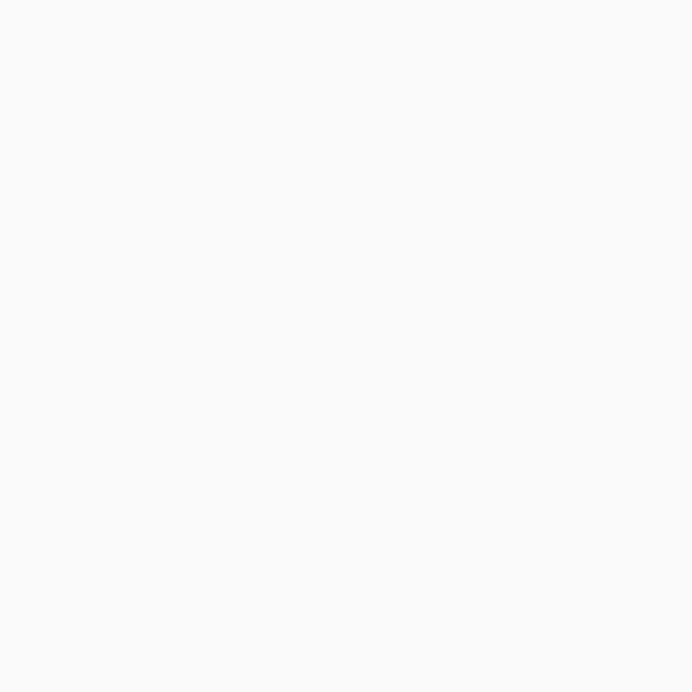
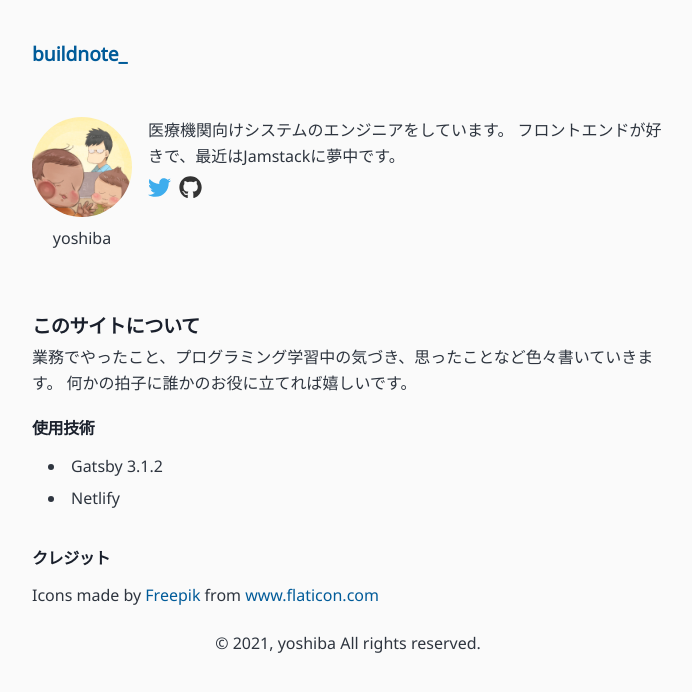
Before and after one commit to yosh1ba/buildnote, a Gatsby site: page /about in a window 1280 px wide. Before the commit this address had no page. Shown: the whole page, without its empty margins (292-984 px from the left). Built offline with nearby package versions, Linux system fonts and the light colour scheme; Gatsby itself is replaced by a stand-in of ours; some packages are replaced by stand-ins of ours.

Commit message:
feat: aboutページ実装

```diff
--- a/src/components/bio.js
+++ b/src/components/bio.js
@@ -1,6 +1,7 @@
 import * as React from "react"
-import { useStaticQuery, graphql } from "gatsby"
+import { useStaticQuery, graphql, Link } from "gatsby"
 import { StaticImage } from "gatsby-plugin-image"
+import { useLocation } from "@reach/router"
 
 import Sns from "../components/sns"
 
@@ -25,6 +26,18 @@ const Bio = () => {
   const author = data.site.siteMetadata?.author
   const social = data.site.siteMetadata?.social
 
+  const location = useLocation()
+  const rootPath = `${__PATH_PREFIX__}/`
+  const isRootPath = location.pathname === rootPath
+  let about
+
+  if (isRootPath){
+    about = (
+      <span>詳しくは<Link to="/about">こちら</Link>。</span>
+
+    )
+  }
+
   return (
     <div className="bio">
       <div>
@@ -46,6 +59,7 @@ const Bio = () => {
           <p>
             医療機関向けシステムのエンジニアをしています。
             フロントエンドが好きで、最近はJamstackに夢中です。
+            {about}
             <Sns social={social} />
           </p>
         </div>
--- a/src/components/layout.js
+++ b/src/components/layout.js
@@ -32,7 +32,6 @@ const Layout = ({ location, title, children }) => {
       <header className="global-header">{header}</header>
       <main>{children}</main>
       <footer>
-      <div>Icons made by <a href="https://www.freepik.com" title="Freepik" target="blank">Freepik</a> from <a href="https://www.flaticon.com/" title="Flaticon" target="blank">www.flaticon.com</a></div>
         © {new Date().getFullYear()}, yoshiba All rights reserved.
       </footer>
     </div>
--- /dev/null
+++ b/src/pages/about.js
@@ -0,0 +1,46 @@
+import * as React from "react"
+import { graphql } from "gatsby"
+
+import Bio from "../components/bio"
+import Layout from "../components/layout"
+import Seo from "../components/seo"
+
+import * as styles from "./about.module.scss"
+
+const About = ({data, location}) => {
+  const siteTitle = data.site.siteMetadata?.title || `Title`
+
+  return (
+    <Layout location={location} title={siteTitle}>
+      <Seo title="About" />
+      <Bio />
+      <article className={styles.language}>
+        <h2>このサイトについて</h2>
+        <p>業務でやったこと、プログラミング学習中の気づき、思ったことなど色々書いていきます。
+          何かの拍子に誰かのお役に立てれば嬉しいです。
+        </p>
+        <h3>使用技術</h3>
+        <ul>
+          <li>Gatsby 3.1.2</li>
+          <li>Netlify</li>
+        </ul>
+        <h3>クレジット</h3>
+
+        <div>Icons made by <a href="https://www.freepik.com" title="Freepik" target="blank">Freepik</a> from <a href="https://www.flaticon.com/" title="Flaticon" target="blank">www.flaticon.com</a></div>
+      </article>
+
+    </Layout>
+  )
+}
+
+export default About
+
+export const pageQuery = graphql`
+  query {
+    site {
+      siteMetadata {
+        title
+      }
+    }
+  }
+`
--- /dev/null
+++ b/src/pages/about.module.scss
@@ -0,0 +1,8 @@
+.language h2, h3 {
+  margin-top: var(--spacing-0);
+  margin-bottom: var(--spacing-2);
+}
+
+p + h3 {
+  margin-top: var(--spacing-6);
+}
```
